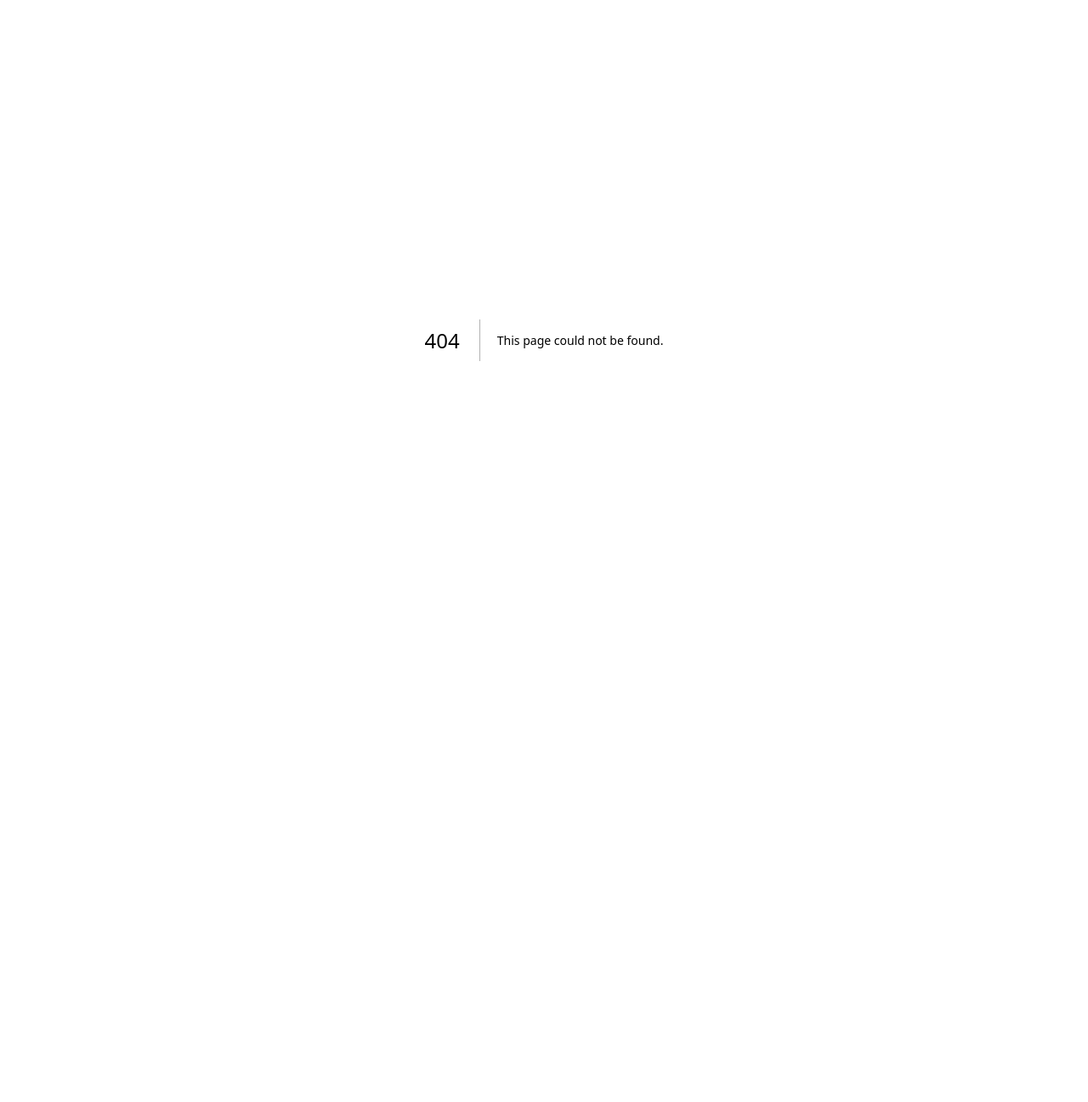
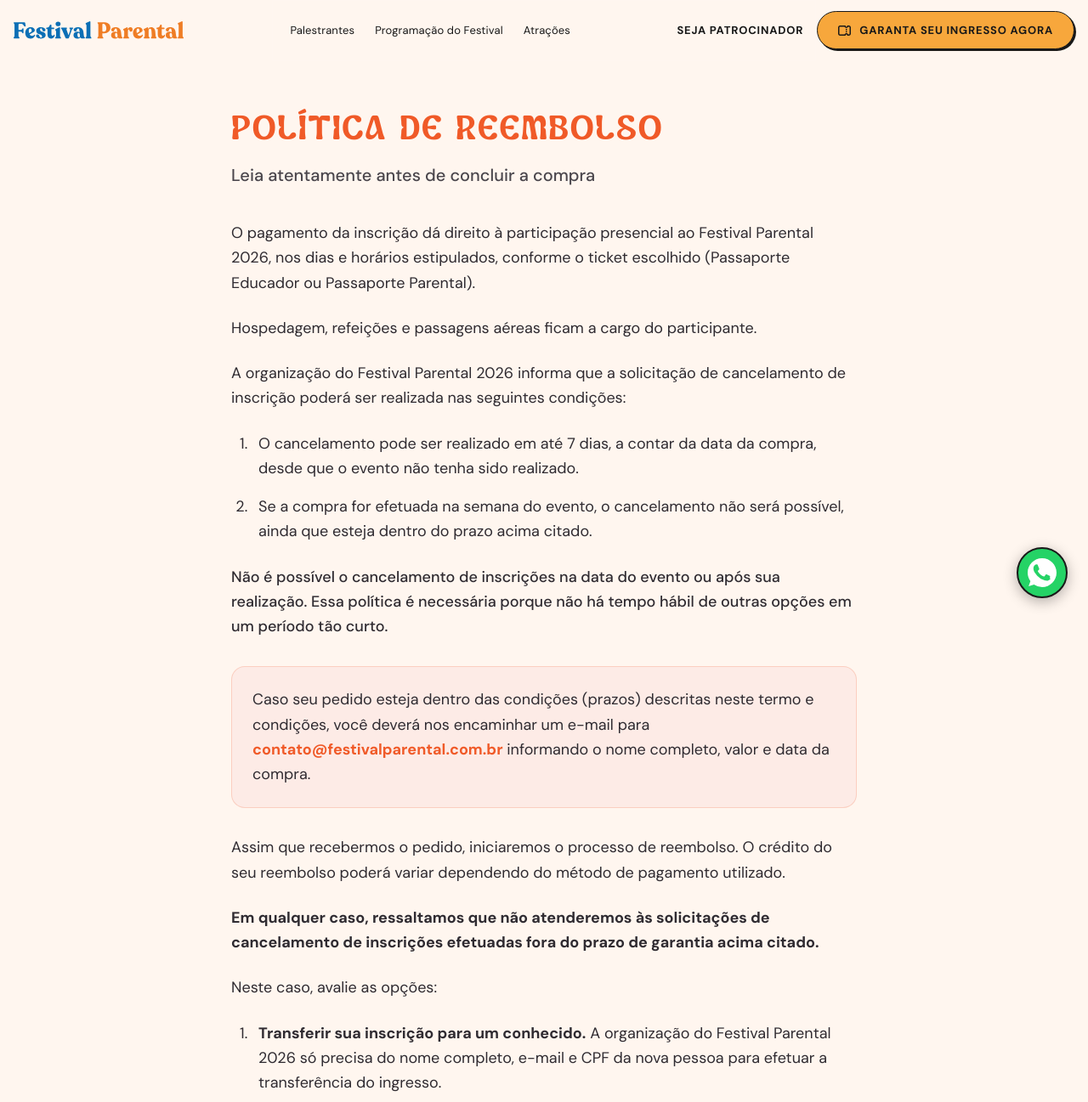
Before and after one commit to oanthonydesign/-LP-Festival-parental, a Next.js app: page /politica-de-reembolso in a window 1280 px wide. Before the commit this address had no page. Shown: the top 1297 px of the page at 85% size. Before the commit the page ends 800 px from the top, so only its background shows below. Built offline with nearby package versions, Linux system fonts and the light colour scheme.

Commit message:
pagina de politicas de reembolso

```diff
--- /dev/null
+++ b/references/Política de Reembolso.md
@@ -0,0 +1,27 @@
+
+POLÍTICA DE REEMBOLSO
+Leia atentamente antes de concluir a compra
+
+O pagamento da inscrição dá direito à participação presencial ao Festival
+Parental 2026, nos dias e horários estipulados, conforme o ticket escolhido
+(Passaporte Educador ou Passaporte Parental).
+
+Hospedagem, refeições e passagens aéreas ficam a cargo do participante.
+
+A organização do Festival Parental 2026 informa que a solicitação de cancelamento de inscrição poderá ser realizada nas seguintes condições:
+
+1. O cancelamento pode ser realizado em até 7 dias, a contar da data da compra, desde que o evento não tenha sido realizado.
+2. Se a compra for efetuada na semana do evento, o cancelamento não será possível, ainda que esteja dentro do prazo acima citado.
+
+Não é possível o cancelamento de inscrições na data do evento ou após sua realização. Essa política é necessária porque não há tempo hábil de outras opções em um período tão curto.
+
+Caso seu pedido esteja dentro das condições (prazos) descritas neste termo e condições, você deverá nos encaminhar um e-mail para contato@festivalparental.com.br informando o nome completo, valor e data da compra.
+
+Assim que recebermos o pedido, iniciaremos o processo de reembolso. O crédito do seu reembolso poderá variar dependendo do método de pagamento utilizado.
+
+Em qualquer caso, ressaltamos que não atenderemos às solicitações de cancelamento de inscrições efetuadas fora do prazo de garantia acima citado.
+
+Neste caso, avalie as opções:
+
+1. Transferir sua inscrição para um conhecido. A organização do Festival Parental 2026 só precisa do nome completo, e-mail e CPF da nova pessoa para efetuar a transferência do ingresso.
+2. Usar a inscrição na próxima edição do Festival, sendo obrigatória a utilização no ano subsequente (e condicionada à realização do evento, sem possibilidade de reembolso caso não se realize).
--- /dev/null
+++ b/src/app/politica-de-reembolso/page.tsx
@@ -0,0 +1,87 @@
+import Header from '@/components/sections/Header';
+import Rodape from '@/components/sections/Rodape';
+import Copyright from '@/components/sections/Copyright';
+import WhatsAppButton from '@/components/sections/WhatsAppButton';
+
+export default function PoliticaDeReembolso() {
+    return (
+        <>
+            <main className="min-h-screen relative overflow-x-clip bg-[#fff6ef]">
+                <Header />
+
+                <section className="pt-32 pb-20 px-6 sm:px-10 lg:px-20 max-w-4xl mx-auto font-dm-sans text-[#2f2b31]">
+                    <h1 className="text-4xl md:text-5xl font-normal mb-4 font-sugar-peachy text-[#f05a28] tracking-wide">
+                        POLÍTICA DE REEMBOLSO
+                    </h1>
+                    <p className="text-lg md:text-xl font-medium mb-10 text-[#4a464c]">
+                        Leia atentamente antes de concluir a compra
+                    </p>
+
+                    <div className="space-y-6 text-base md:text-lg leading-relaxed">
+                        <p>
+                            O pagamento da inscrição dá direito à participação presencial ao Festival Parental 2026, nos dias e horários estipulados, conforme o ticket escolhido (Passaporte Educador ou Passaporte Parental).
+                        </p>
+
+                        <p>
+                            Hospedagem, refeições e passagens aéreas ficam a cargo do participante.
+                        </p>
+
+                        <p>
+                            A organização do Festival Parental 2026 informa que a solicitação de cancelamento de inscrição poderá ser realizada nas seguintes condições:
+                        </p>
+
+                        <ul className="list-decimal pl-6 space-y-4 my-6">
+                            <li className="pl-2">
+                                O cancelamento pode ser realizado em até 7 dias, a contar da data da compra, desde que o evento não tenha sido realizado.
+                            </li>
+                            <li className="pl-2">
+                                Se a compra for efetuada na semana do evento, o cancelamento não será possível, ainda que esteja dentro do prazo acima citado.
+                            </li>
+                        </ul>
+
+                        <p className="font-medium">
+                            Não é possível o cancelamento de inscrições na data do evento ou após sua realização. Essa política é necessária porque não há tempo hábil de outras opções em um período tão curto.
+                        </p>
+
+                        <div className="bg-[#fdebe6] p-6 rounded-2xl my-8 border border-[#f05a28]/20">
+                            <p className="mb-0">
+                                Caso seu pedido esteja dentro das condições (prazos) descritas neste termo e condições, você deverá nos encaminhar um e-mail para <a href="mailto:contato@festivalparental.com.br" className="text-[#f05a28] font-bold hover:underline transition-all">contato@festivalparental.com.br</a> informando o nome completo, valor e data da compra.
+                            </p>
+                        </div>
+
+                        <p>
+                            Assim que recebermos o pedido, iniciaremos o processo de reembolso. O crédito do seu reembolso poderá variar dependendo do método de pagamento utilizado.
+                        </p>
+
+                        <p className="font-bold">
+                            Em qualquer caso, ressaltamos que não atenderemos às solicitações de cancelamento de inscrições efetuadas fora do prazo de garantia acima citado.
+                        </p>
+
+                        <p>
+                            Neste caso, avalie as opções:
+                        </p>
+
+                        <ul className="list-decimal pl-6 space-y-4 mt-4">
+                            <li className="pl-2">
+                                <span className="font-bold">Transferir sua inscrição para um conhecido.</span> A organização do Festival Parental 2026 só precisa do nome completo, e-mail e CPF da nova pessoa para efetuar a transferência do ingresso.
+                            </li>
+                            <li className="pl-2">
+                                <span className="font-bold">Usar a inscrição na próxima edição do Festival,</span> sendo obrigatória a utilização no ano subsequente (e condicionada à realização do evento, sem possibilidade de reembolso caso não se realize).
+                            </li>
+                        </ul>
+
+                        <div className="mt-16 flex justify-start">
+                            <a href="/" className="inline-flex items-center justify-center bg-[#f7a73c] border-2 border-[#191919] text-[#191919] font-dm-sans font-bold uppercase text-sm md:text-base px-8 py-4 rounded-full shadow-[4px_4px_0px_0px_#191919] hover:translate-y-[1px] hover:shadow-[3px_3px_0px_0px_#191919] active:translate-y-[2px] active:shadow-[2px_2px_0px_0px_#191919] transition-all">
+                                Voltar para a página inicial
+                            </a>
+                        </div>
+                    </div>
+                </section>
+
+                <Rodape />
+                <Copyright />
+            </main>
+            <WhatsAppButton />
+        </>
+    );
+}
--- a/src/components/sections/Copyright.tsx
+++ b/src/components/sections/Copyright.tsx
@@ -8,8 +8,6 @@ export default function Copyright() {
             <div className="max-w-[1280px] mx-auto py-[28px] px-6 flex flex-col md:flex-row items-center justify-between gap-4">
                 <div className="flex flex-wrap gap-[18px] items-center justify-center md:justify-start font-dm-sans text-[#fff6ef] text-[13px] font-normal">
                     <p>© 2026 Todos os direitos reservados</p>
-                    <a href="#" className="hover:underline">Política de privacidade</a>
-                    <a href="#" className="hover:underline">Termos de uso</a>
                 </div>
 
                 <a
--- a/src/components/sections/Rodape.tsx
+++ b/src/components/sections/Rodape.tsx
@@ -441,6 +441,7 @@ function Frame3() {
     <div className="content-stretch flex flex-col items-center md:items-start justify-center relative shrink-0 w-full sm:w-[48%] md:w-[250px]">
       <Container18 />
       <Container20 />
+      <ContainerRefund />
     </div>
   );
 }
@@ -516,6 +517,45 @@ function Container21() {
     <div className="content-stretch flex flex-col items-start relative shrink-0 w-full" data-name="Container">
       <div className="flex flex-col font-dm-sans font-normal justify-center leading-[0] relative shrink-0 text-[#4c4d4f] text-[12.8px] tracking-[0.14px] whitespace-normal md:whitespace-nowrap text-center md:text-left" style={{ fontVariationSettings: "'opsz' 14" }}>
         <p className="leading-[21px]">POLÍTICA DE PRIVACIDADE</p>
+      </div>
+    </div>
+  );
+}
+
+// Link Política de Reembolso
+function ContainerRefund() {
+  return (
+    <div className="content-stretch flex flex-col items-start relative shrink-0 w-full" data-name="Container">
+      <LinkRefund />
+    </div>
+  );
+}
+
+function LinkRefund() {
+  return (
+    <a href="/politica-de-reembolso" className="relative shrink-0 w-full block group" data-name="Link - Refund">
+      <div className="flex flex-row items-center size-full">
+        <div className="content-stretch flex items-center justify-center md:justify-start pr-[8px] py-[8px] relative w-full group-hover:text-[#ef7d25] transition-colors">
+          <PalestrantesRefund />
+        </div>
+      </div>
+    </a>
+  );
+}
+
+function PalestrantesRefund() {
+  return (
+    <div className="content-stretch flex flex-col items-start relative shrink-0" data-name="Palestrantes">
+      <ContainerRefundText />
+    </div>
+  );
+}
+
+function ContainerRefundText() {
+  return (
+    <div className="content-stretch flex flex-col items-start relative shrink-0 w-full" data-name="Container">
+      <div className="flex flex-col font-dm-sans font-normal justify-center leading-[0] relative shrink-0 text-[#4c4d4f] text-[12.8px] tracking-[0.14px] whitespace-normal md:whitespace-nowrap text-center md:text-left" style={{ fontVariationSettings: "'opsz' 14" }}>
+        <p className="leading-[21px]">POLÍTICA DE REEMBOLSO</p>
       </div>
     </div>
   );
```
